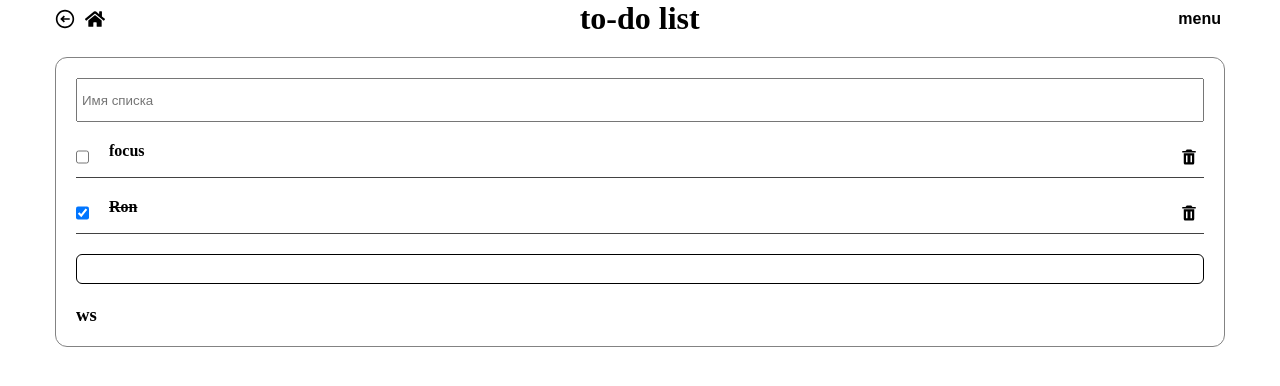
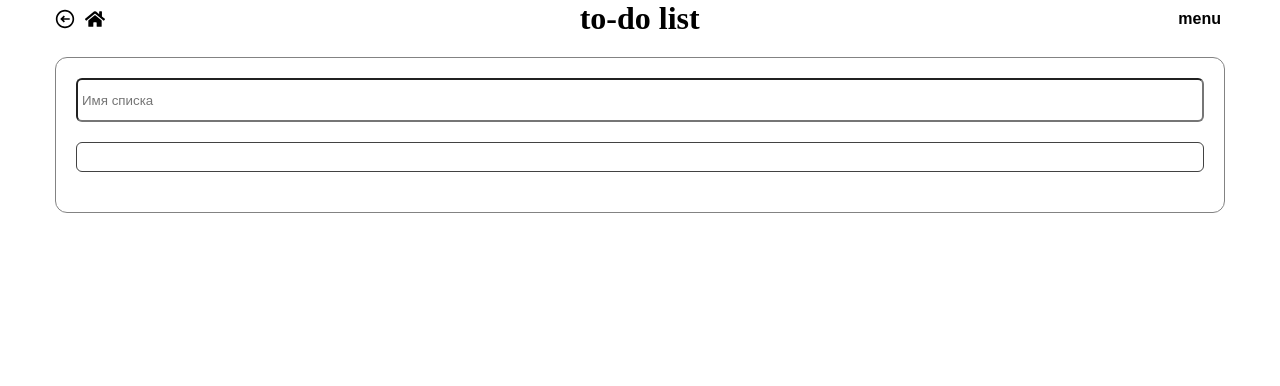
Before and after one commit to NikolayV11/to-doList, a React (Vite) app in the folder client/: page /new_list in a window 1280 px wide. Shown: the top 386 px of the page. Built offline with nearby package versions, Linux system fonts and the light colour scheme.

Commit message:
Создание списк задач

```diff
--- a/client/src/app/savingTasksSlice/index.ts
+++ b/client/src/app/savingTasksSlice/index.ts
@@ -4,19 +4,23 @@ import { ArrayTaskList, Task } from "../../types";
 
 const initialState: Omit<ArrayTaskList, "status" | "id"> = {
   name: "",
-  listTask: [
-    { status: false, id: 0, task: "focus" },
-    { status: true, id: 1, task: "Ron" },
-  ],
+  listTask: [],
 };
 
 export const creatingTasksSlice = createSlice({
   name: "creatingTasks",
   initialState,
   reducers: {
+    // название списка задач
     addNameTaskList: (state, action) => {
-      state.name = action.payload;
+      const name = action.payload.trim();
+      if (name) {
+        state.name = name;
+        return;
+      }
+      state.name = "";
     },
+    // добавление задачи
     addTask: (state, action: PayloadAction<string>) => {
       const task: Task = {
         status: false,
@@ -25,8 +29,9 @@ export const creatingTasksSlice = createSlice({
       };
       state.listTask.push(task);
     },
+    // удаление задачи
     deleteTask: (state, action: PayloadAction<number>) => {
-      state.listTask = state.listTask.filter((item, index) => {
+      state.listTask = state.listTask.filter((item) => {
         console.log(action.payload);
         if (item.id !== action.payload) {
           return item;
@@ -37,6 +42,7 @@ export const creatingTasksSlice = createSlice({
         item.id = index;
       });
     },
+    // изменение статуса задачи
     changeTask: (state, action: PayloadAction<number>) => {
       state.listTask.map((item) => {
         if (item.id === action.payload) {
@@ -44,9 +50,15 @@ export const creatingTasksSlice = createSlice({
         }
       });
     },
+    // отмена создание задачи
+    cancelTaskCreation: (state) => {
+      state.listTask = [];
+      state.name = "";
+    },
   },
 });
 
-export const { addNameTaskList, addTask, deleteTask, changeTask } = creatingTasksSlice.actions;
+export const { addNameTaskList, addTask, deleteTask, changeTask, cancelTaskCreation } =
+  creatingTasksSlice.actions;
 
 export default creatingTasksSlice.reducer;
--- a/client/src/components/changeTask/changeTask.module.scss
+++ b/client/src/components/changeTask/changeTask.module.scss
@@ -2,6 +2,7 @@
   display: flex;
   column-gap: 20px;
   padding-bottom: 5px;
+  align-items: center;
 
   border-bottom: 1px solid rgb(66, 66, 66);
   cursor: pointer;
@@ -13,5 +14,6 @@
 
   &__status {
     text-decoration: line-through;
+    color: #4d4d4d;
   }
 }
--- a/client/src/components/changeTask/index.tsx
+++ b/client/src/components/changeTask/index.tsx
@@ -8,7 +8,7 @@ import { BiSolidTrash } from "react-icons/bi";
 export function ChangeTask({ status, id, task }: Task) {
   const Dispatch = useAppDispatch();
 
-  function changeStatus(id) {
+  function changeStatus(id: number) {
     Dispatch(changeTask(id));
   }
   return (
--- a/client/src/components/nameToDo/index.tsx
+++ b/client/src/components/nameToDo/index.tsx
@@ -21,6 +21,7 @@ export function NameToDo() {
     setTitleList((titleList) => titleList.trim());
     Dispatch(addNameTaskList(titleList));
     setStatusTitle(false);
+    setTitleList("");
   }
   return (
     <>
@@ -62,7 +63,10 @@ export function NameToDo() {
                 </button>
               </ToolTipComponent>
               <ToolTipComponent timeoutIn={250} text="Сохранит название">
-                <button onClick={sevenName}>
+                <button
+                  onClick={() => {
+                    sevenName();
+                  }}>
                   <AiOutlineCheck />
                 </button>
               </ToolTipComponent>
--- a/client/src/components/nameToDo/nameToDo.module.scss
+++ b/client/src/components/nameToDo/nameToDo.module.scss
@@ -9,6 +9,8 @@
       width: 100%;
       height: 40px;
       padding: 0 5rem 0 0.25rem;
+      background-color: inherit;
+      border-radius: 6px;
     }
 
     &_btn {
@@ -24,7 +26,6 @@
         display: flex;
         align-items: center;
         justify-content: center;
-        color: black;
         width: 35px;
         height: 35px;
         background-color: initial;
--- a/client/src/components/newTask/index.tsx
+++ b/client/src/components/newTask/index.tsx
@@ -9,6 +9,14 @@ export const NewTask = () => {
   const Dispatch = useAppDispatch();
   const [value, setValue] = React.useState<string | undefined>("");
   const refDiv = React.useRef<HTMLDivElement>(null);
+
+  function sevenTask() {
+    setValue("");
+    if (refDiv.current?.innerText) {
+      Dispatch(addTask(refDiv.current.innerText));
+      refDiv.current.innerText = "";
+    }
+  }
   return (
     <div className={styles.block_task}>
       <div
@@ -16,6 +24,11 @@ export const NewTask = () => {
         className={styles.block_task_input}
         ref={refDiv}
         contentEditable={true}
+        onKeyUp={(event) => {
+          if (event.key === "Enter") {
+            sevenTask();
+          }
+        }}
         onInput={() => {
           setValue(refDiv.current?.innerText);
         }}></div>
@@ -35,11 +48,7 @@ export const NewTask = () => {
           <CustomButton
             className={styles.btnCustom}
             onClick={() => {
-              setValue("");
-              if (refDiv.current?.innerText) {
-                Dispatch(addTask(refDiv.current.innerText));
-                refDiv.current.innerText = "";
-              }
+              sevenTask();
             }}
             timeoutIn={850}
             text="сохранить">
--- a/client/src/components/newTask/newTask.module.scss
+++ b/client/src/components/newTask/newTask.module.scss
@@ -6,7 +6,7 @@
   &_input {
     padding: 5px;
     border-radius: 6px;
-    border: 1px solid black;
+    border: 1px solid rgb(66, 66, 66);
     &:hover {
       box-shadow: 0px 0px 5px 0px#838383;
     }
--- a/client/src/pages/newList/NewList.module.scss
+++ b/client/src/pages/newList/NewList.module.scss
@@ -20,6 +20,10 @@
     row-gap: 20px;
   }
   &__footer {
+    display: flex;
+    align-items: center;
+    justify-content: center;
+    column-gap: 50px;
   }
 }
 
--- a/client/src/pages/newList/NewList.tsx
+++ b/client/src/pages/newList/NewList.tsx
@@ -1,12 +1,19 @@
 import { useSelector } from "react-redux";
-import { NameToDo, NewTask, ChangeTask } from "../../components";
+import { NameToDo, NewTask, ChangeTask, CustomButton } from "../../components";
 
 import styles from "./NewList.module.scss";
 
-import { RootState } from "../../app/store";
+import { RootState, useAppDispatch } from "../../app/store";
+import { BiCheck, BiX } from "react-icons/bi";
+
+import { cancelTaskCreation } from "../../app/savingTasksSlice";
 
 export const NewList = () => {
   const arrTask = useSelector((state: RootState) => state.newTask.listTask);
+  const nameTask = useSelector((state: RootState) => state.newTask.name);
+
+  const Dispatch = useAppDispatch();
+
   return (
     <div className={styles.block}>
       <div>
@@ -19,7 +26,21 @@ export const NewList = () => {
         {arrTask.length < 10 && <NewTask />}
       </div>
       <div className={styles.block__footer}>
-        <h3>ws</h3>
+        {nameTask && arrTask.length > 0 && (
+          <>
+            <CustomButton
+              text="Отмена создания"
+              timeoutIn={500}
+              onClick={() => {
+                Dispatch(cancelTaskCreation());
+              }}>
+              <BiX />
+            </CustomButton>
+            <CustomButton text="Создать список" timeoutIn={500}>
+              <BiCheck />
+            </CustomButton>
+          </>
+        )}
       </div>
     </div>
   );
```
Also changed, not shown: client/src/app/arrayTasks/index.ts (added).
